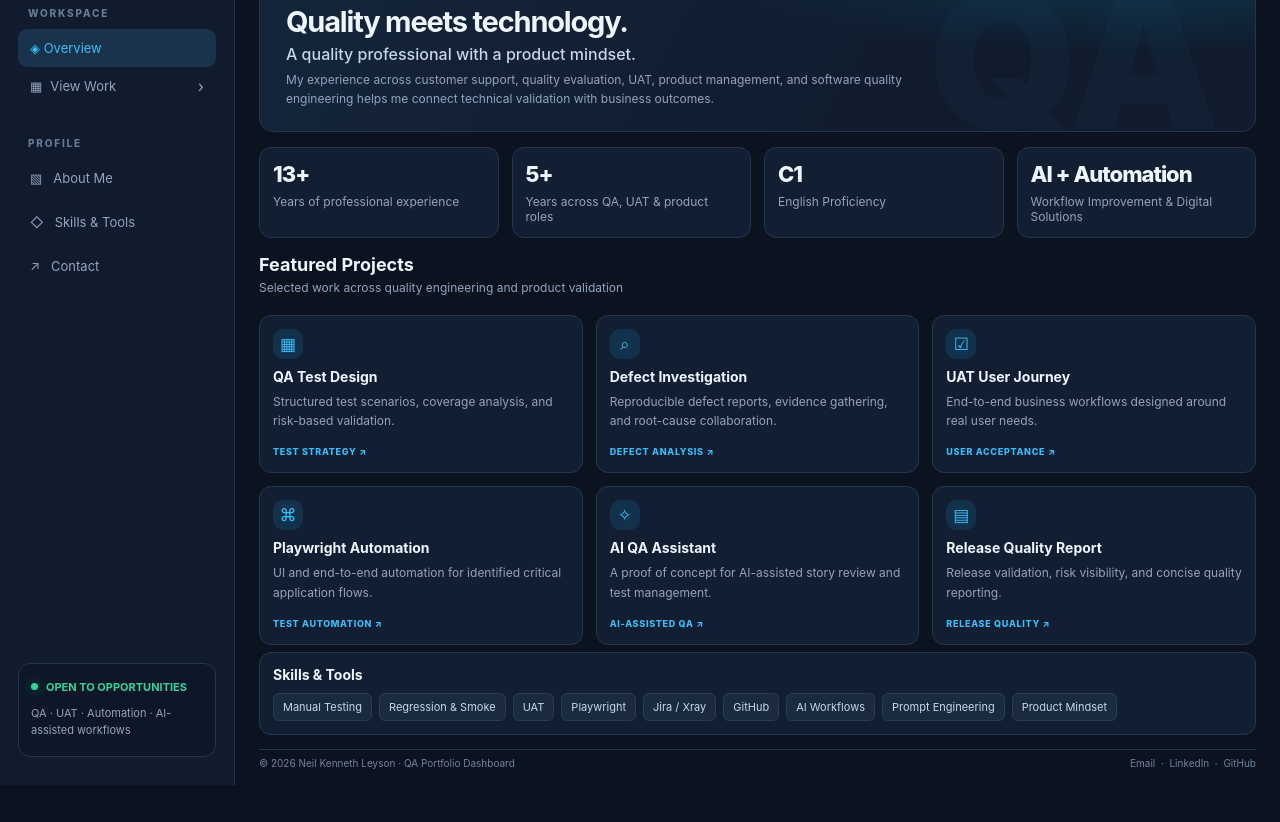
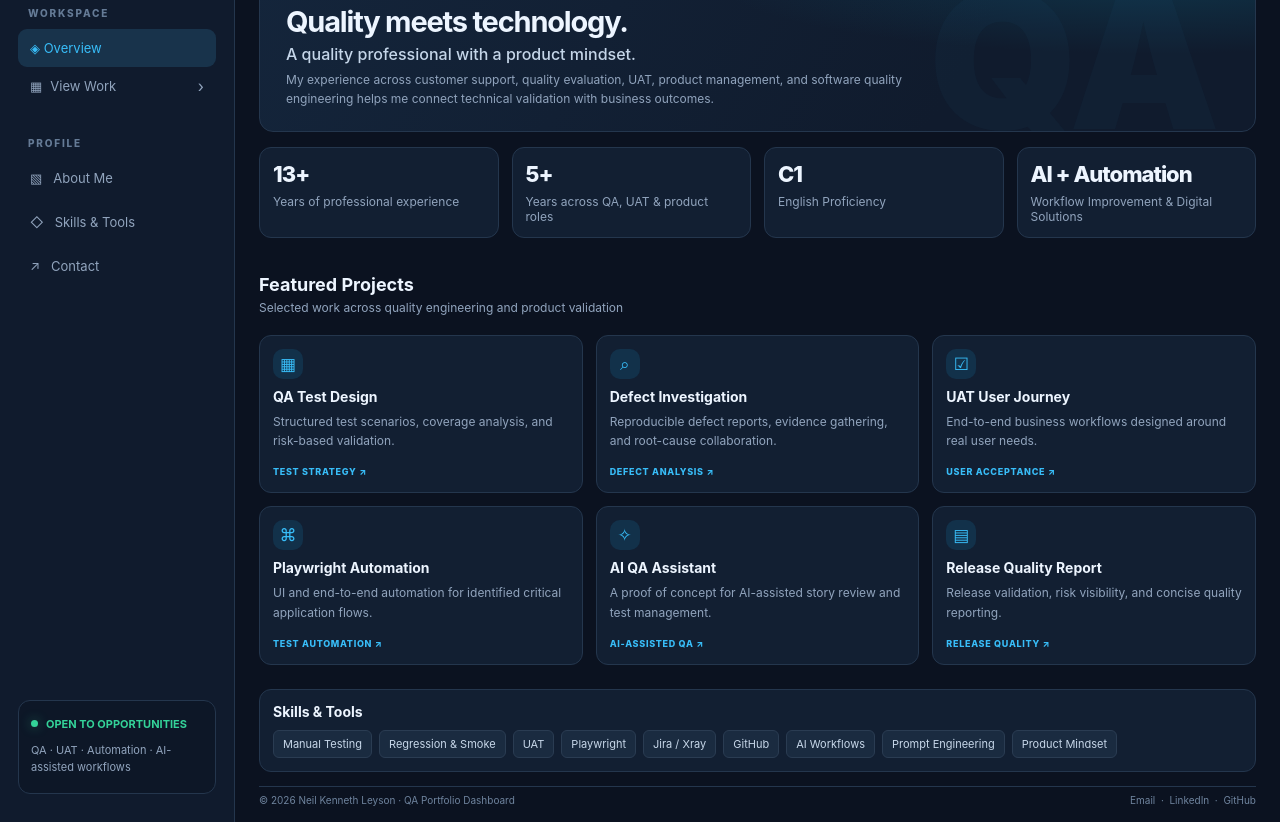
Before and after one commit to neilkennethleyson/qaportfolio, a plain HTML site: page index.html in a window 1280 px wide. Shown: the part 98-920 px from the top of the page. Before the commit the page ends 883 px from the top, so only its background shows below. Drawn offline with Linux system fonts and the light colour scheme.

Commit message:
Update index.html

```diff
--- a/index.html
+++ b/index.html
@@ -315,6 +315,7 @@ color: var(--text);
       display: grid;
       grid-template-columns: repeat(4, minmax(0, 1fr));
       gap: 13px;
+      margin-bottom: 20px;
     }
 
     .metric {
@@ -383,7 +384,7 @@ color: var(--text);
   display: grid;
   grid-template-columns: 1fr;
   gap: 13px;
-  margin-top: 7px;
+  margin-top: 24px;
 }
 
     .info-panel {
```
